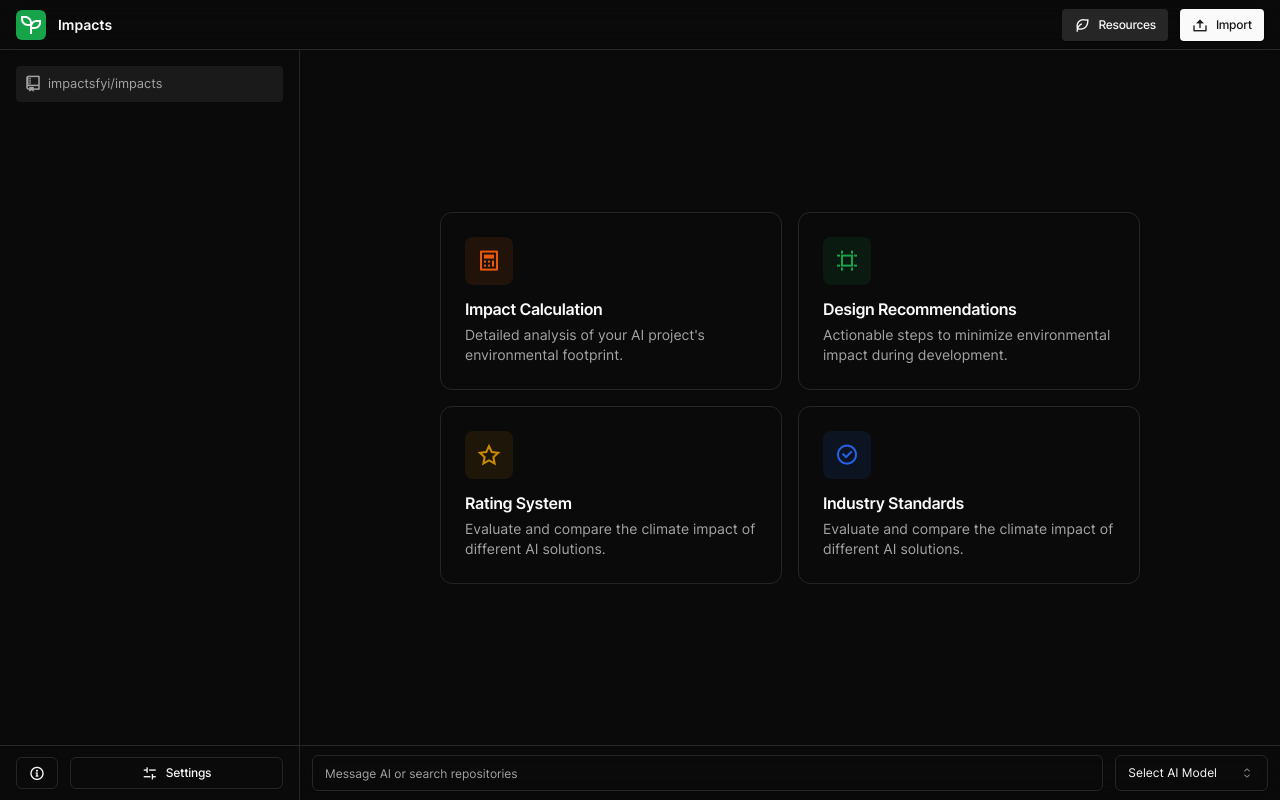
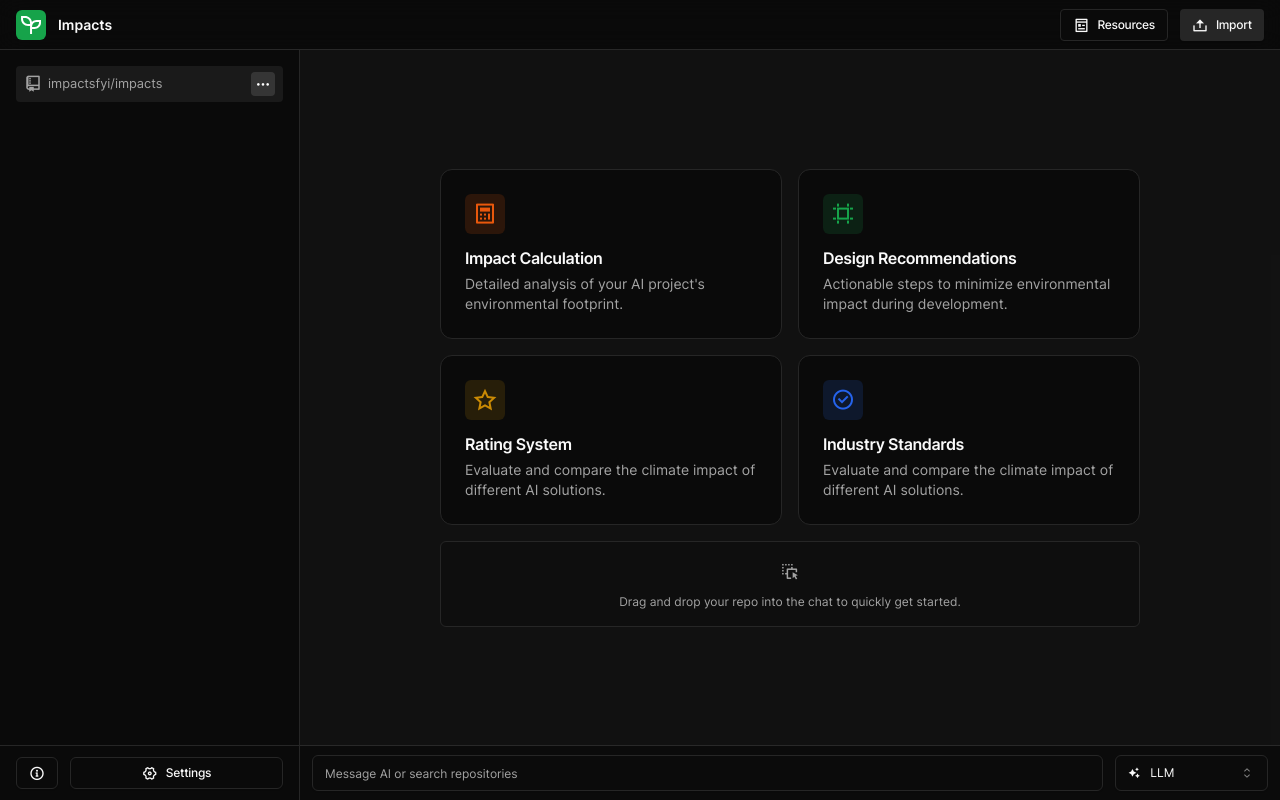
Before and after one commit to impactsfyi/impacts, a React (Vite) app in the folder apps/tauri/: page / in a window 1280 px wide. Built offline with nearby package versions, Linux system fonts and the light colour scheme.

Commit message:
[feat] design improvements

```diff
--- a/apps/tauri/index.html
+++ b/apps/tauri/index.html
@@ -6,7 +6,7 @@
     <meta name="viewport" content="width=device-width, initial-scale=1.0" />
   </head>
 
-  <body class="dark min-h-screen min-w-screen">
+  <body class="dark min-h-screen min-w-screen" className="bg-black">
     <div id="root" class="min-h-screen min-w-full flex"></div>
     <script type="module" src="/src/main.tsx"></script>
   </body>
--- a/apps/tauri/src/App.tsx
+++ b/apps/tauri/src/App.tsx
@@ -36,12 +36,12 @@ function App() {
           </div>
 
           <div className="flex flex-row gap-3">
-            <Button size="sm" className="text-xs rounded-sm" variant="secondary">
-              <i className="ri-leaf-line text-[16px]"></i>
+            <Button size="sm" className="text-xs rounded-sm" variant="outline">
+              <i className="ri-pages-line text-[16px]"></i>
               <span className="font-medium tracking-tight">Resources</span>
             </Button>
 
-            <Button size="sm" className="text-xs rounded-sm">
+            <Button variant="secondary" size="sm" className="text-xs rounded-sm">
               <i className="ri-upload-2-line text-[16px]"></i>
               <span className="font-medium tracking-tight">Import</span>
             </Button>
@@ -63,6 +63,16 @@ function App() {
               <div className="flex flex-row bg-muted-foreground/10 px-2 py-1 rounded  w-full items-center gap-1.5">
                 <i className="ri-git-repository-line text-lg"></i>
                 <span className="text-[0.8rem]">impactsfyi/impacts</span>
+
+                <div className="flex-1"></div>
+
+                <div className="bg-muted-foreground/20 px-1 rounded">
+                  <i className="ri-more-fill text-white"></i>
+                </div>
+              </div>
+
+              <div>
+
               </div>
             </div>
           </div>
@@ -72,28 +82,28 @@ function App() {
               <i className="ri-information-2-line text-[16px]"></i>
             </Button>
             <Button variant="outline" className="flex-1" size="sm">
-              <i className="ri-equalizer-3-line text-[16px]"></i>
+              <i className="ri-settings-4-line text-[16px]"></i>
               <span className="tracking-tight">Settings</span>
             </Button>
           </div>
         </aside>
 
-        <div className="flex flex-col justify-center items-center h-full flex-1 w-full">
+        <div className="flex flex-col justify-center items-center h-full flex-1 w-full bg-muted-foreground/5">
 
 
-          <div className="w-full h-[400px] max-w-[700px] flex-1 flex justify-center items-center">
+          <div className="w-full h-[400px] max-w-[700px] flex-1 flex flex-col justify-center items-center gap-4">
 
             <div className="grid grid-cols-1 md:grid-cols-2 gap-4">
-              <div className="feature-card p-6 border rounded-xl flex flex-col gap-1">
-                <div className="bg-orange-600/10 text-orange-600 h-12 w-12 text-lg flex justify-center items-center rounded-lg mb-2">
+              <div className="feature-card p-6 border rounded-xl flex flex-col gap-1 bg-background">
+                <div className="bg-orange-600/15 text-orange-600 h-10 w-10 text-lg flex justify-center items-center rounded-md mb-2">
                   <i className="ri-calculator-line text-2xl"></i>
                 </div>
                 <h2 className="text-md font-semibold tracking-tight">Impact Calculation</h2>
                 <p className="text-sm text-muted-foreground">Detailed analysis of your AI project's environmental footprint.</p>
               </div>
 
-              <div className="feature-card p-6 border rounded-xl flex flex-col gap-1">
-                <div className="bg-green-600/10 text-green-600 h-12 w-12 text-lg flex justify-center items-center rounded-lg mb-2">
+              <div className="feature-card p-6 border rounded-xl flex flex-col gap-1 bg-background">
+                <div className="bg-green-600/15 text-green-600 h-10 w-10 text-lg flex justify-center items-center rounded-md mb-2">
                   <i className="ri-artboard-2-line text-2xl"></i>
                 </div>
                 <h2 className="text-md font-semibold tracking-tight">Design Recommendations</h2>
@@ -101,22 +111,27 @@ function App() {
               </div>
 
 
-              <div className="feature-card p-6 border rounded-xl flex flex-col gap-1">
-                <div className="bg-yellow-600/10 text-yellow-600 h-12 w-12 text-lg flex justify-center items-center rounded-lg mb-2">
+              <div className="feature-card p-6 border rounded-xl flex flex-col gap-1 bg-background">
+                <div className="bg-yellow-600/15 text-yellow-600 h-10 w-10 text-lg flex justify-center items-center rounded-md mb-2">
                   <i className="ri-star-line text-2xl"></i>
                 </div>
                 <h2 className="text-md font-semibold tracking-tight">Rating System</h2>
                 <p className="text-sm text-muted-foreground">Evaluate and compare the climate impact of different AI solutions.</p>
               </div>
 
-              <div className="feature-card p-6 border rounded-xl flex flex-col gap-1">
-                <div className="bg-blue-600/10 text-blue-600 h-12 w-12 text-lg flex justify-center items-center rounded-lg mb-2">
+              <div className="feature-card p-6 border rounded-xl flex flex-col gap-1 bg-background">
+                <div className="bg-blue-600/15 text-blue-600 h-10 w-10 text-lg flex justify-center items-center rounded-md mb-2">
                   <i className="ri-checkbox-circle-line text-2xl"></i>
                 </div>
                 <h2 className="text-md font-semibold tracking-tight">Industry Standards</h2>
                 <p className="text-sm text-muted-foreground">Evaluate and compare the climate impact of different AI solutions.</p>
               </div>
 
+            </div>
+
+            <div className="border bg-background/40 flex w-full rounded-md p-4 flex-col gap-2 text-xs text-center text-muted-foreground">
+              <i className="ri-drag-drop-line text-lg"></i>
+              <span className="text-xs">Drag and drop your repo into the chat to quickly get started.</span>
             </div>
 
           </div>
@@ -127,16 +142,17 @@ function App() {
 
               <Select>
                 <SelectTrigger className="w-[180px] text-xs">
-                  <SelectValue placeholder="Select AI Model" className="text-xs" />
+                  <div className="flex flex-row gap-2.5">
+                    <i className="ri-sparkling-2-fill"></i>
+                    <SelectValue placeholder="LLM" className="text-sm" />
+                  </div>
                 </SelectTrigger>
                 <SelectContent>
-                  <SelectItem value="gpt4">GPT-4</SelectItem>
-                  <SelectItem value="claude">Claude</SelectItem>
-                  <SelectItem value="palm">PaLM</SelectItem>
-                  <SelectItem value="dalle">DALL-E</SelectItem>
-                  <SelectItem value="stable-diffusion">Stable Diffusion</SelectItem>
-                  <SelectItem value="midjourney">Midjourney</SelectItem>
-                  <SelectItem value="bert">BERT</SelectItem>
+                  <SelectItem value="relevance" className="text-xs">RelevanceAI</SelectItem>
+                  <SelectItem value="buildship" className="text-xs">BuildShip</SelectItem>
+                  <SelectItem value="groq" className="text-xs">Groq</SelectItem>
+
+
                 </SelectContent>
               </Select>
 
```
